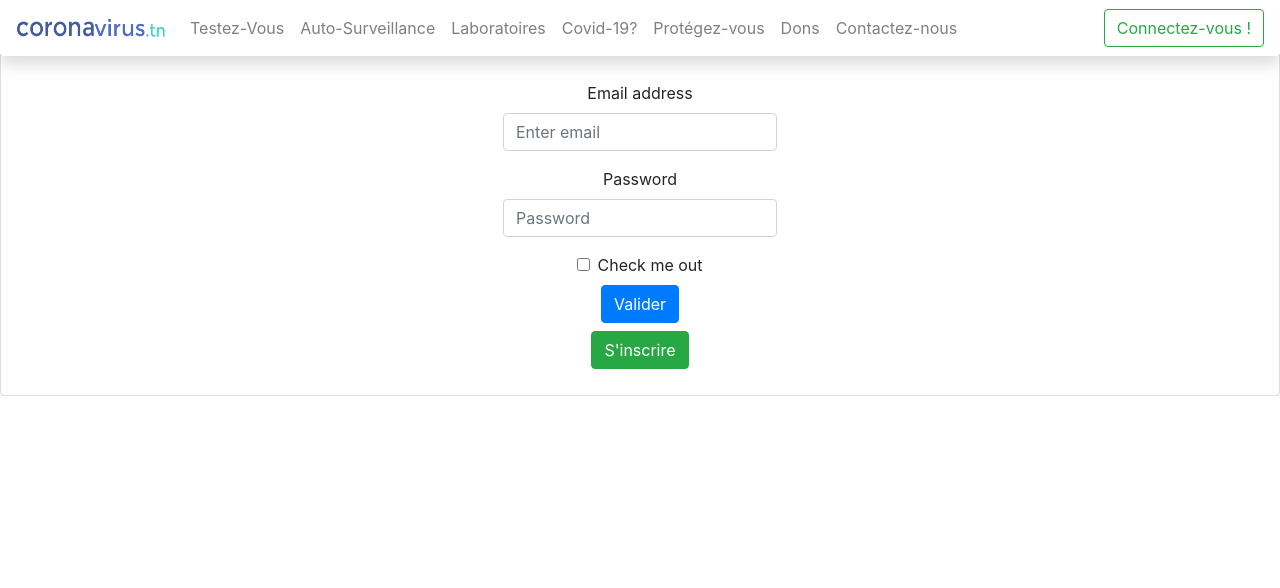
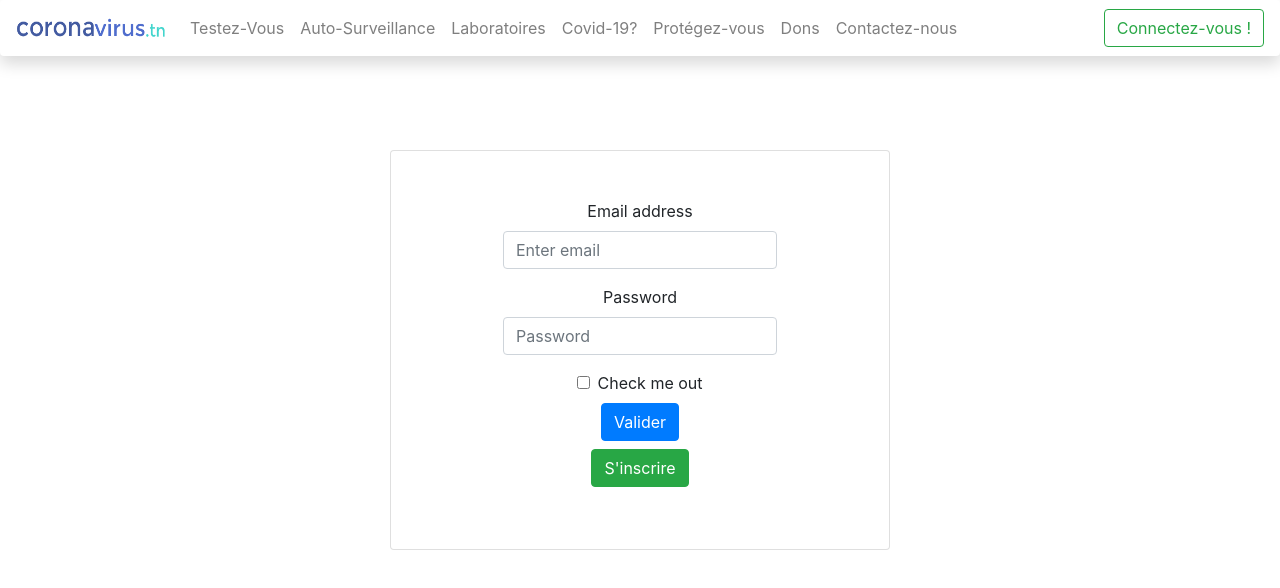
Before and after one commit to bilelmerhben/Project-team, a React (Create React App) app: page /Connexion in a window 1280 px wide. Shown: the top 588 px of the page. Built offline with nearby package versions, Linux system fonts and the light colour scheme.

Commit message:
css(connexion)

```diff
--- a/src/components/Connexion.js
+++ b/src/components/Connexion.js
@@ -5,7 +5,7 @@ import React from "react"
 
     return (
 
-        <div className="lab card pt-5 align-items-center dark ">
+        <div className="lab card pt-5 align-items-center dark  container-lg" style={{width:500,marginTop:150,height:400}}>
             <form>
                 <div className="form-group">
     <label for="InputEmail1">Email address</label>
```
